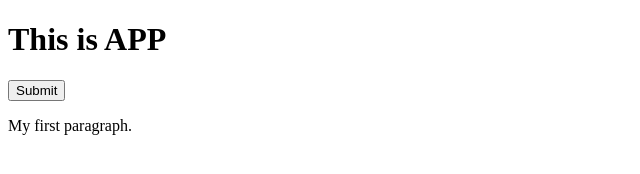
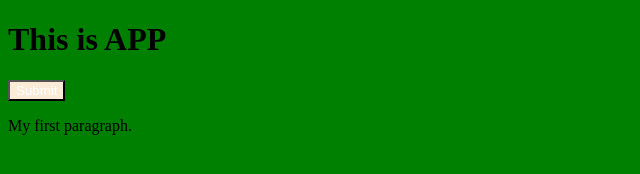
Before and after one commit to Phuong250103/phuong12, a plain HTML site: page index.html in a window 1280 px wide. Shown: the whole page, without its empty margins (0-640 px from the left). Drawn offline with Linux system fonts and the light colour scheme.

Commit message:
update v2

```diff
--- a/index.css
+++ b/index.css
@@ -1,3 +1,7 @@
 body {
     background-color: green;
 }
+button{
+    background-color: antiquewhite;
+    color: white;
+}
--- a/index.html
+++ b/index.html
@@ -1,5 +1,8 @@
 <!DOCTYPE html>
 <html>
+<head>
+    <link rel="stylesheet" href="index.css">
+</head>
 <body>
 
 <h1>This is APP</h1>
```
